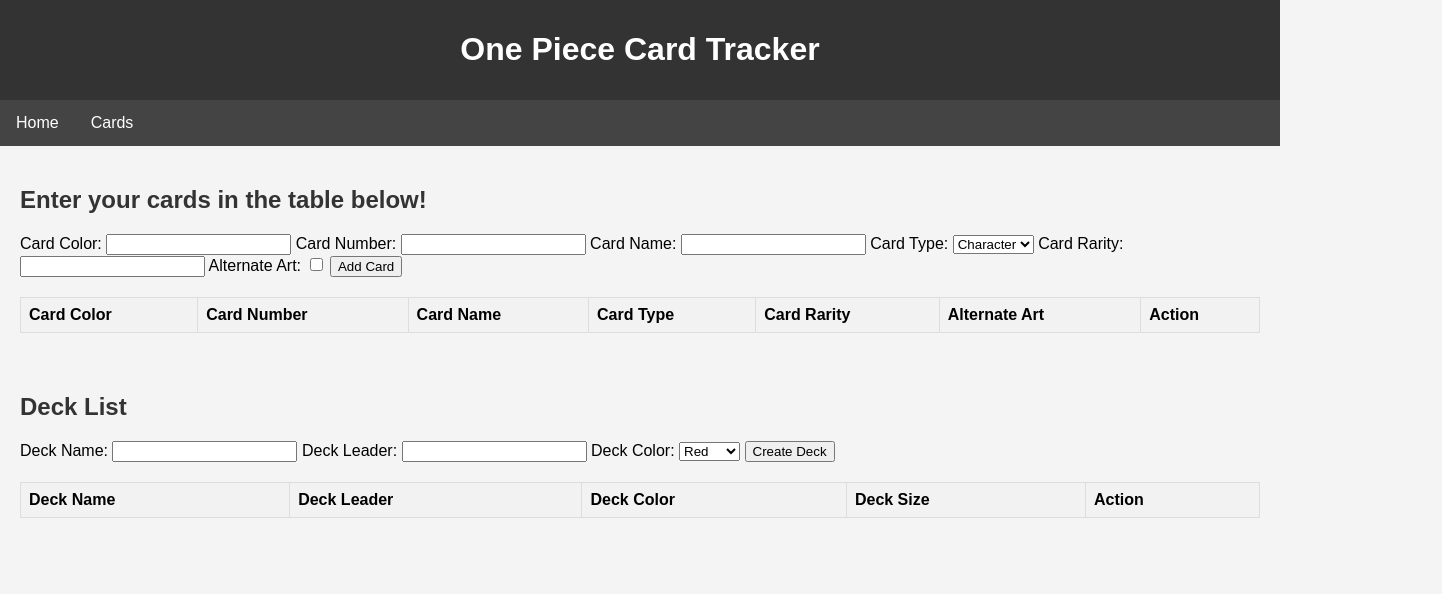
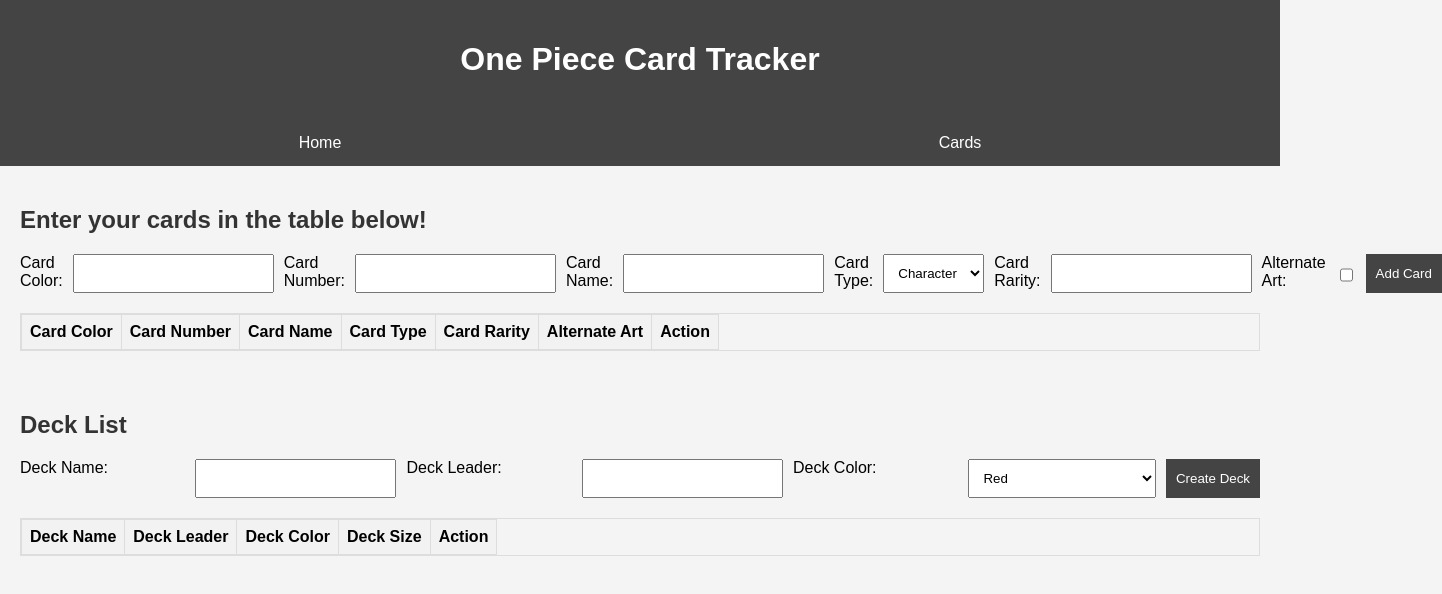
Before and after one commit to JacobSearles1/OPTracker.github.io, a plain HTML site: page cards.html in a window 1280 px wide. Shown: the whole page, 1442 px wide, since content can reach past the window. Drawn offline with Linux system fonts and the light colour scheme.

Commit message:
Update styles.css

```diff
--- a/styles.css
+++ b/styles.css
@@ -1,28 +1,38 @@
 /* General styles */
+html {
+    overflow-x: hidden;
+}
 body {
     font-family: Arial, sans-serif;
     margin: 0;
     padding: 0;
     background-color: #f4f4f4;
+    box-sizing: border-box;
 }
 
 header {
-    background-color: #333;
-    color: #fff;
-    padding: 10px 0;
+    background-color: #444;
+    color: white;
     text-align: center;
+    padding: 20px;
+}
+
+nav {
+    background-color: #444;
+    overflow: hidden;
 }
 
 nav ul {
     list-style-type: none;
     padding: 0;
-    background-color: #444;
-    overflow: hidden;
     margin: 0;
+    display: flex;
+    flex-wrap: wrap;
+    justify-content: center;
 }
 
 nav ul li {
-    float: left;
+    flex: 1;
 }
 
 nav ul li a {
@@ -50,6 +60,8 @@ table {
     width: 100%;
     border-collapse: collapse;
     margin-top: 20px;
+    overflow-x: auto;
+    display: block;
 }
 
 table, th, td {
@@ -64,3 +76,43 @@ th, td {
 th {
     background-color: #f2f2f2;
 }
+
+form {
+    display: flex;
+    flex-wrap: wrap;
+    gap: 10px;
+}
+
+label {
+    flex: 1 1 100%;
+}
+
+input, select, button {
+    flex: 1 1 100%;
+    padding: 10px;
+    margin-bottom: 10px;
+}
+
+button {
+    background-color: #444;
+    color: white;
+    border: none;
+    cursor: pointer;
+}
+
+button:hover {
+    background-color: black;
+}
+
+@media (min-width: 600px) {
+    form {
+        flex-wrap: nowrap;
+    }
+    label, input, select, button {
+        flex: 1;
+        margin-bottom: 0;
+    }
+    button {
+        flex: 0 0 auto;
+    }
+}
```
